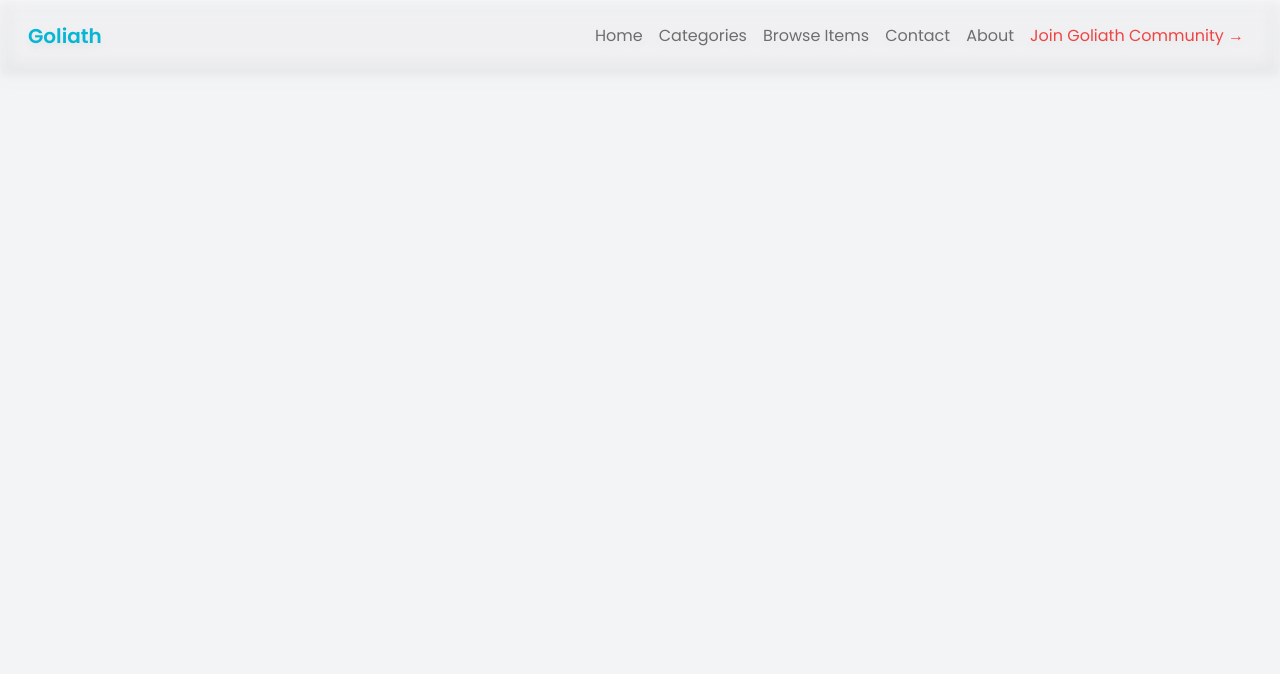
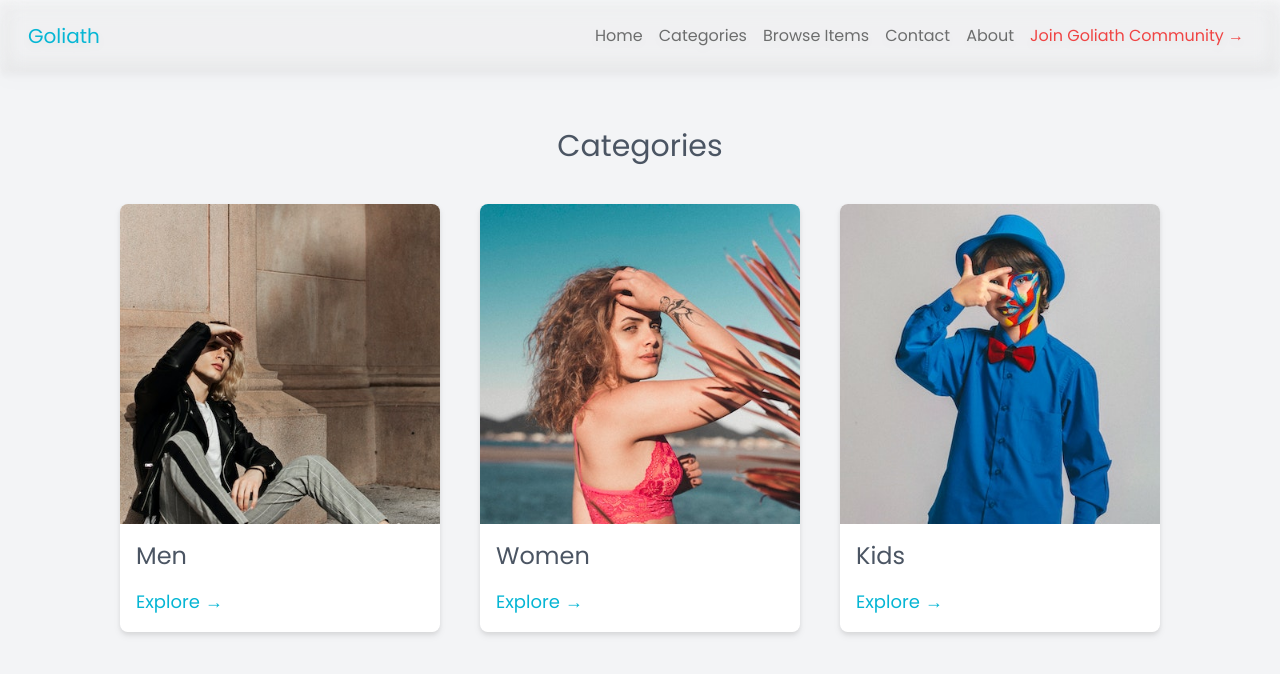
Before and after one commit to shohan-pherones/goliath-clothing, a website: page src/index.html in a window 1280 px wide. Drawn offline with nearby package versions, Linux system fonts and the light colour scheme.

Commit message:
categories added

```diff
--- a/src/index.html
+++ b/src/index.html
@@ -10,6 +10,10 @@
 
       body {
         font-family: "Poppins", sans-serif !important;
+      }
+
+      .navbar {
+        z-index: 99;
       }
     </style>
     <!-- CSS only -->
@@ -29,7 +33,7 @@
       >
         <div class="container">
           <a
-            class="navbar-brand font-semibold text-cyan-500 hover:text-gray-600 ease-in-out duration-300"
+            class="navbar-brand text-cyan-500 hover:text-gray-600 ease-in-out duration-300"
             href="#"
             >Goliath</a
           >
@@ -94,9 +98,56 @@
           </div>
         </div>
       </nav>
-      <!-- Slider -->
     </header>
-    <main></main>
+    <main>
+      <!-- Categories -->
+      <div class="container mt-32" id="categories">
+        <h2 class="text-3xl text-center mb-10">Categories</h2>
+        <div
+          class="categories row row-cols-1 row-cols-md-2 row-cols-lg-3 gap-10 justify-center"
+        >
+          <div
+            class="category col max-w-xs bg-white overflow-hidden rounded-lg drop-shadow-md p-0"
+          >
+            <img src="../assets/img/men.jpg" class="w-full" />
+            <div class="p-3">
+              <h3 class="text-2xl mb-3">Men</h3>
+              <a
+                href="#"
+                class="text-lg text-cyan-500 hover:text-red-500 ease-in-out duration-300"
+                >Explore &rarr;</a
+              >
+            </div>
+          </div>
+          <div
+            class="category col max-w-xs bg-white overflow-hidden rounded-lg drop-shadow-md p-0"
+          >
+            <img src="../assets/img/women.jpg" class="w-full" />
+            <div class="p-3">
+              <h3 class="text-2xl mb-3">Women</h3>
+              <a
+                href="#"
+                class="text-lg text-cyan-500 hover:text-red-500 ease-in-out duration-300"
+                >Explore &rarr;</a
+              >
+            </div>
+          </div>
+          <div
+            class="category col max-w-xs bg-white overflow-hidden rounded-lg drop-shadow-md p-0"
+          >
+            <img src="../assets/img/kids.jpg" class="w-full" />
+            <div class="p-3">
+              <h3 class="text-2xl mb-3">Kids</h3>
+              <a
+                href="#"
+                class="text-lg text-cyan-500 hover:text-red-500 ease-in-out duration-300"
+                >Explore &rarr;</a
+              >
+            </div>
+          </div>
+        </div>
+      </div>
+    </main>
     <footer></footer>
     <!-- JavaScript Bundle with Popper -->
     <script
```
Also changed, not shown: assets/img/kids.jpg (added), assets/img/men.jpg (added), assets/img/women.jpg (added), dist/output.css.
